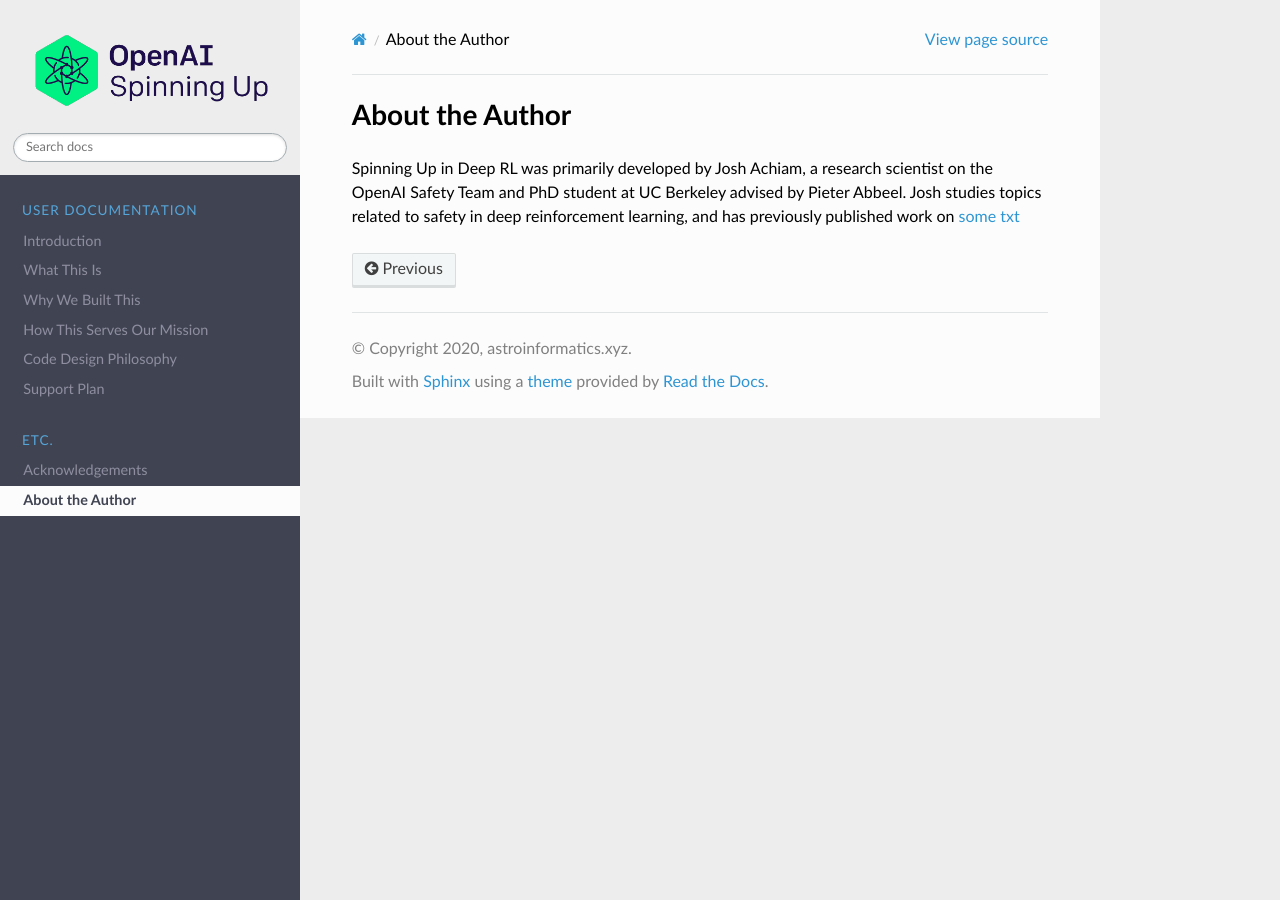
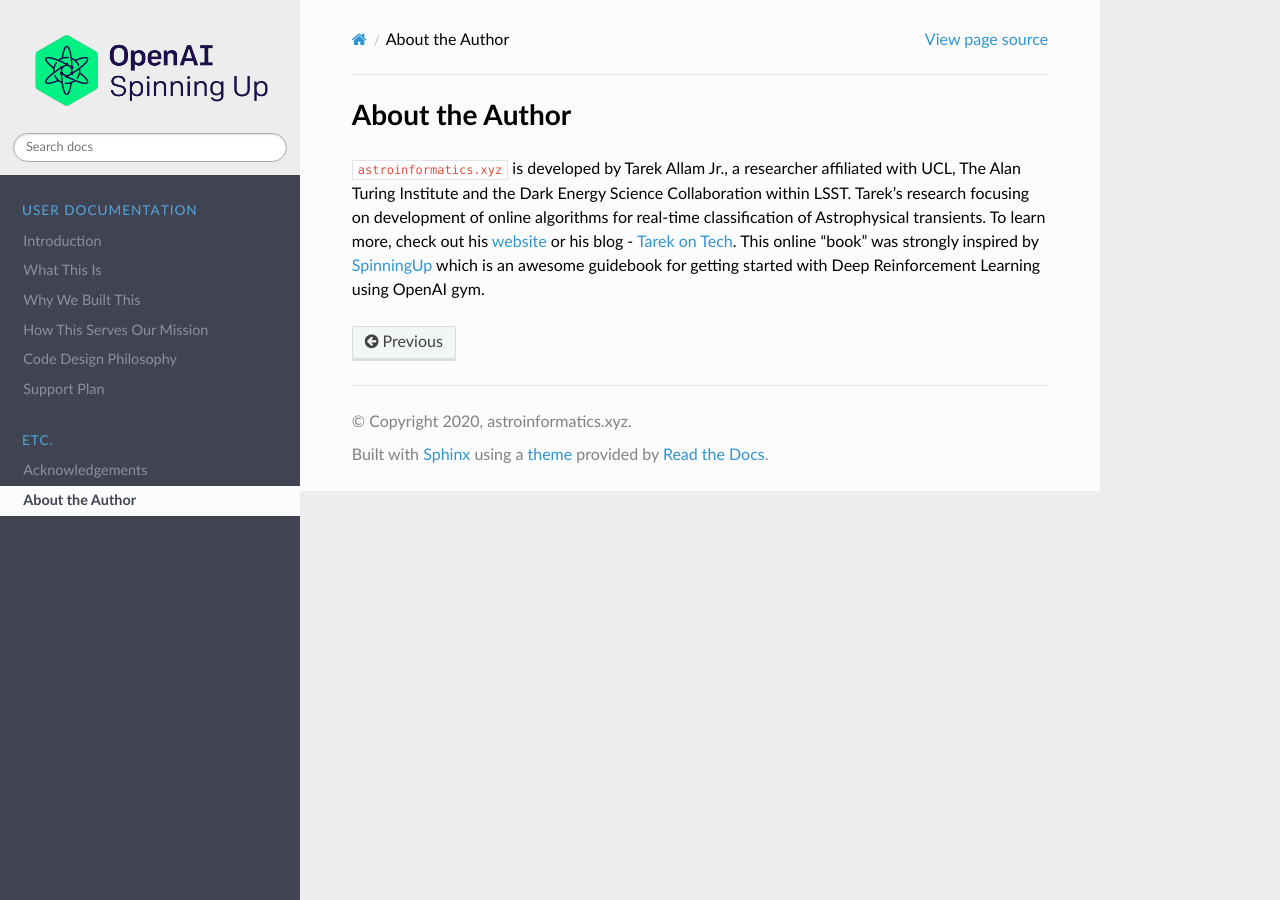
Before and after one commit to allam-labs/astroinformatics.xyz, a Sphinx documentation site: the page built from docs/etc/author.md, in a window 1280 px wide. Built offline with Sphinx 7.4.7 and the Read the Docs theme 2.0.0, drawn with Linux system fonts in a browser that asks for light colours; formulas are drawn with MathJax 3.

Commit message:
Updating from original with personal information
	modified:   etc/author.md

```diff
--- a/docs/etc/author.md
+++ b/docs/etc/author.md
@@ -1,6 +1,10 @@
 ## About the Author
 
-Spinning Up in Deep RL was primarily developed by Josh Achiam, a research
-scientist on the OpenAI Safety Team and PhD student at UC Berkeley advised by
-Pieter Abbeel. Josh studies topics related to safety in deep reinforcement
-learning, and has previously published work on [some txt](www.google.com)
+`astroinformatics.xyz` is developed by Tarek Allam Jr., a researcher affiliated
+with UCL, The Alan Turing Institute and the Dark Energy Science Collaboration
+within LSST. Tarek's research focusing on development of online algorithms for
+real-time classification of Astrophysical transients. To learn more, check out
+his [website](http://www.tareklallamjr.com) or his blog - [Tarek on
+Tech](http://www.tarekallamjr.com/blog). This online "book" was strongly
+inspired by [SpinningUp](www.openai.com) which is an awesome guidebook for
+getting started with Deep Reinforcement Learning using OpenAI gym.
```
